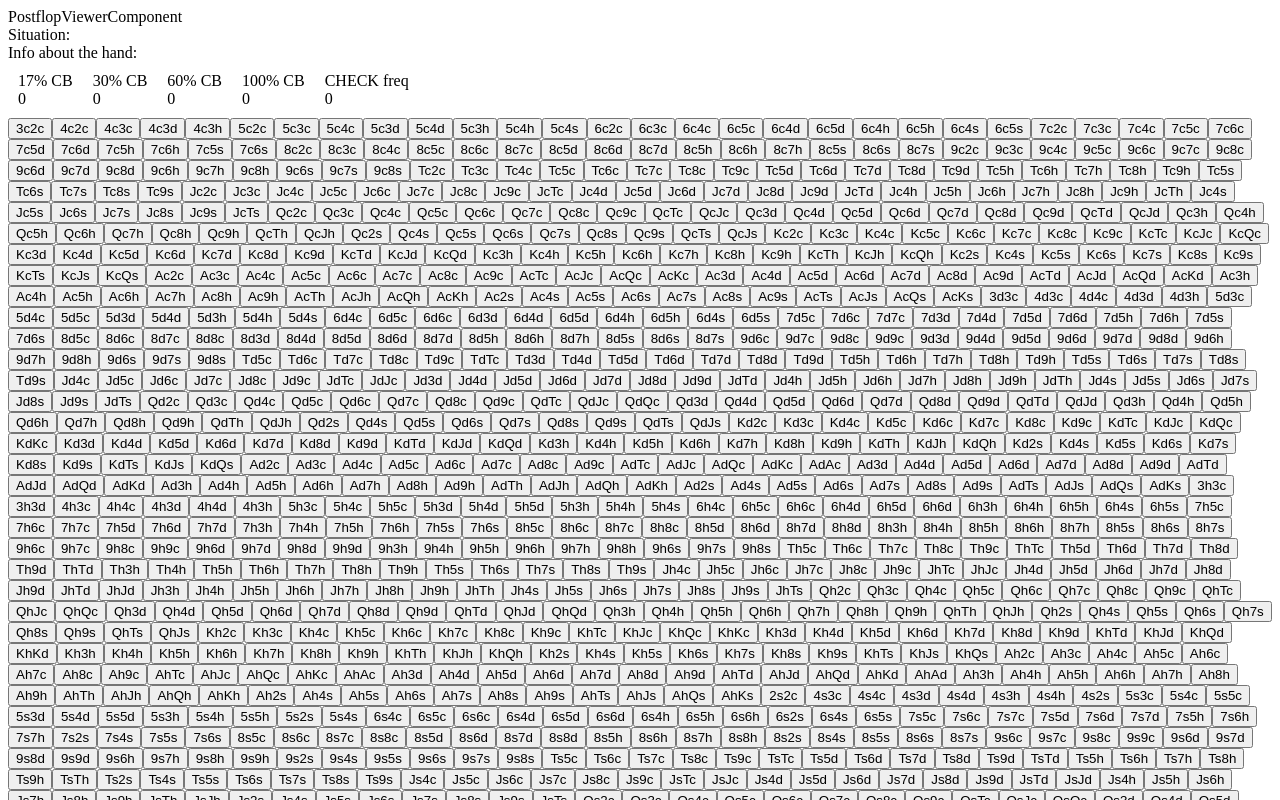
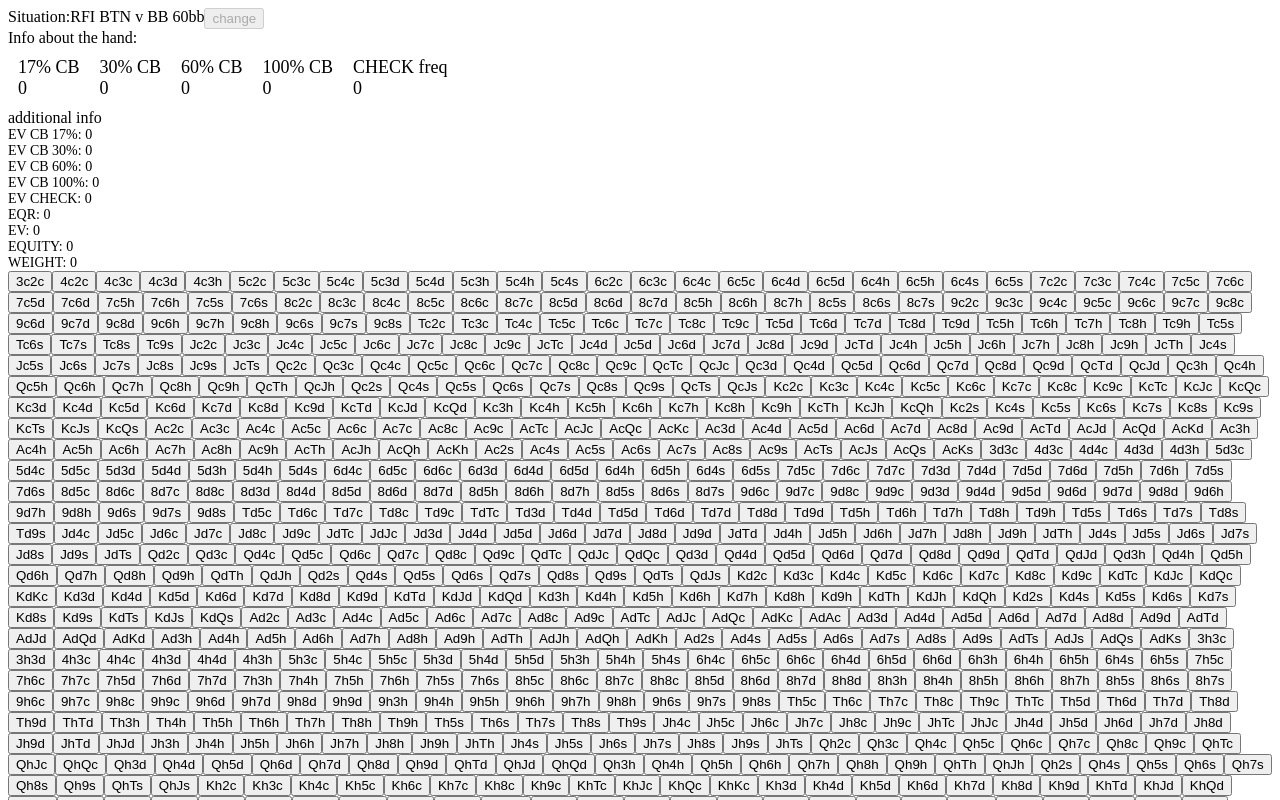
Before and after one commit to perez1187/jakacoachingMVP, a React (Vite) app in the folder jakacoachingMVP/: page /postflop in a window 1280 px wide. Shown: the top 800 px of the page. Built offline with nearby package versions, Linux system fonts and the light colour scheme.

Commit message:
all data postflop viewer

```diff
--- a/jakacoachingMVP/src/components/PostflopViewerComponent/PostflopViewerComponent.css
+++ b/jakacoachingMVP/src/components/PostflopViewerComponent/PostflopViewerComponent.css
@@ -7,9 +7,23 @@
 
 .freqOfHandMiniBox{
     margin: 10px;
+    font-size: 18px;
 }
 
 .hand{
     font-weight: bold;
-    font-size: large;
+    font-size: 25px;
 }
+
+.groupedBox {
+    display: flex;
+    flex-direction: row;
+
+}
+
+/* .{
+    font-family: 'Barlow';
+} */
+.additionalInfoBox{
+    font-size: 14px;
+}
--- a/jakacoachingMVP/src/components/PostflopViewerComponent/PostflopViewerComponent.jsx
+++ b/jakacoachingMVP/src/components/PostflopViewerComponent/PostflopViewerComponent.jsx
@@ -83,7 +83,7 @@ function PostflopViewerComponent() {
                 if (object["BET 17% EV"] == null) {
                     setBet17EV('0')
                 } else {
-                    setBet17EV(object["BET 17% freq"])
+                    setBet17EV(object["BET 17% EV"])
                 }
 
                 // BET 30% EV
@@ -141,6 +141,30 @@ function PostflopViewerComponent() {
                 } else {
                     setBetCHECKFreq(object["CHECK freq"])
                 }
+                // EQR IP
+                if (object["IP EQR"] == null) {
+                    setIPEQR('0')
+                } else {
+                    setIPEQR(object["IP EQR"])
+                }
+                // EV IP
+                if (object["IP EV"] == null) {
+                    setIPEV('0')
+                } else {
+                    setIPEV(object["IP EV"])
+                }
+               // EQUITY IP
+                if (object["IP Equity"] == null) {
+                    setEquity('0')
+                } else {
+                    setEquity(object["IP Equity"])
+                }
+                // WEIGHT IP
+                if (object["Weight IP"] == null) {
+                    setWeightIP('0')
+                } else {
+                    setWeightIP(object["Weight IP"])
+                }
 
             } catch(e) {
                 console.log('cos nie tak')
@@ -154,9 +178,13 @@ function PostflopViewerComponent() {
 
 
   return (
-    <div>
-        <div onClick={()=> CheckData()}>PostflopViewerComponent</div>
-        <div>Situation: </div>
+    <div >
+        {/* <div onClick={()=> CheckData()}>PostflopViewerComponent</div> */}
+        <div className='groupedBox' >
+            <div>Situation: </div>
+            <div>RFI BTN v BB 60bb</div>
+            <button disabled={true}> change </button>
+        </div>
         <div> Info about the hand:</div>
         <div className='hand'>{oneHand}</div>
         <div className='freqOfHand'>
@@ -180,6 +208,18 @@ function PostflopViewerComponent() {
                 <div>CHECK freq</div>
                 <div>{betCHECKFreq}</div>
             </div>
+        </div>{/* freqOfHand */}
+        <div>additional info</div>
+        <div className='additionalInfoBox'>
+            <div>EV CB 17%: {bet17EV}</div>
+            <div>EV CB 30%: {bet30EV}</div>
+            <div>EV CB 60%: {bet60EV}</div>
+            <div>EV CB 100%: {bet100EV}</div>
+            <div>EV CHECK: {betCHECKEV}</div>
+            <div>EQR: {IPEQR}</div>
+            <div>EV: {IPEV}</div>
+            <div>EQUITY: {IPEquity}</div>
+            <div>WEIGHT: {WeightIP}</div>
         </div>
 
         <div>{RenderHands()}</div>
```
